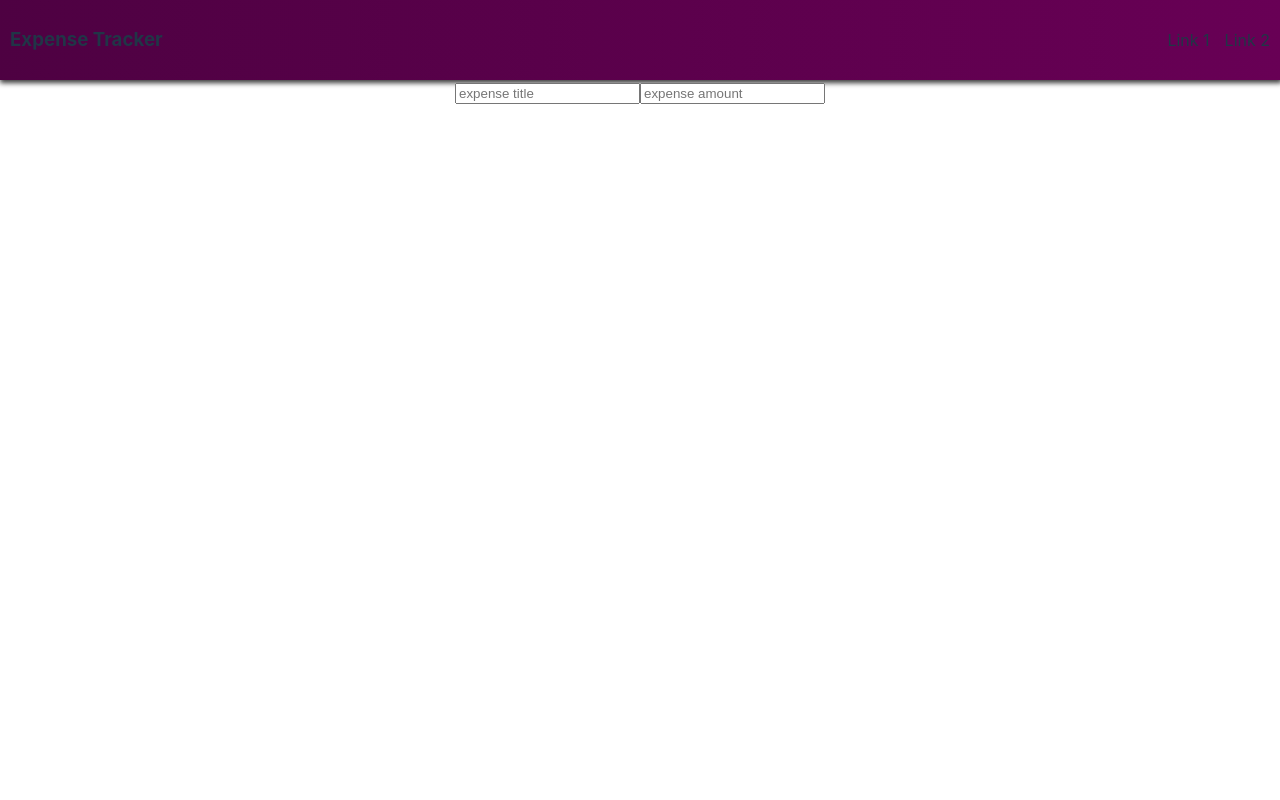
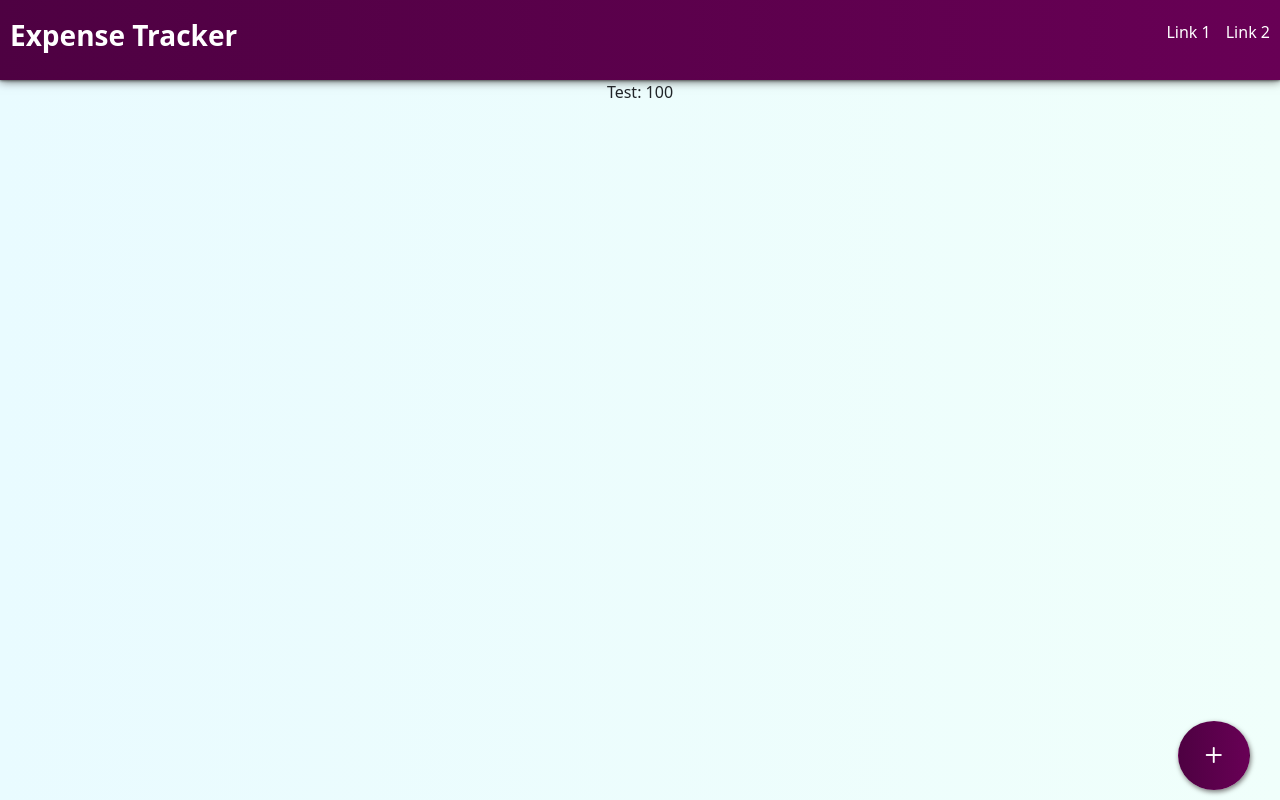
Before and after one commit to recklessly-lazy/expense-tracker, a React (Vite) app: page / in a window 1280 px wide. Built offline with nearby package versions, Linux system fonts and the light colour scheme.

Commit message:
new commit

```diff
--- /dev/null
+++ b/src/components/Backdrop/BackDrop.module.scss
@@ -0,0 +1,23 @@
+.backDrop {
+    height: 100vh;
+    width: 100vw;
+    position: fixed;
+    top: 0;
+    left: 0;
+    background-color: rgb(0, 0, 0, 0.6);
+    transform: translate3d(0, 0, 0);
+    backdrop-filter: blur(1px);
+    z-index: 6;
+    animation: entry 0.5s ease-in;
+}
+
+@keyframes entry {
+    from {
+        opacity: 0;
+        backdrop-filter: blur(0px);
+    }
+
+    to {
+        opacity: 1;
+    }
+}
--- /dev/null
+++ b/src/components/Backdrop/BackDrop.tsx
@@ -0,0 +1,8 @@
+import React from "react";
+import styles from "./BackDrop.module.scss";
+
+function BackDrop({onClick}: {onClick: CallableFunction}) {
+    return <div className={styles.backDrop}>BackDrop</div>;
+}
+
+export default BackDrop;
--- a/src/components/Header/Header.module.scss
+++ b/src/components/Header/Header.module.scss
@@ -10,7 +10,9 @@
     flex-direction: row;
     align-items: center;
     justify-content: space-between;
-    box-shadow:  1px 2px 5px 1px rgb(58, 58, 58);
+    box-shadow: 0 0 10px 0px rgb(58, 58, 58), 0 0 3px #222;
+    color: white;
+    z-index: 5;
 }
 
 .ul {
--- a/src/components/NewExpenseForm/NewExpenseForm.module.scss
+++ b/src/components/NewExpenseForm/NewExpenseForm.module.scss
@@ -1,13 +1,30 @@
-.form{
+.form {
     // position: absolute;
     // bottom: 100px;
     // margin: 0 auto;
     // width: 50%;
-    position: absolute;
-        top: 0;
-        left: 0;
-        right: 0;
-        bottom: 0;
-        margin: auto;
-        min-width: 60%;
+    position: fixed;
+    // top: 0;
+    left: 0;
+    right: 0;
+    bottom: 0;
+    margin: auto;
+    max-width: 50%;
+    text-align: left;
+    box-sizing: border-box;
+    box-shadow: 1px -2px 10px rgb(82, 82, 82), inset 0 0 2px rgb(146, 146, 146);
+    padding: 10px 40px;
+    border-radius: 10px 10px 0px 0px;
+    background-color: rgb(255, 255, 255);
+    z-index: 7;
+    animation: formEntry 0.5s ease-in;
 }
+
+@keyframes formEntry {
+    from{
+        transform: translateY(500px);
+    }
+    to{
+        transform: translateY(0);
+    }
+}
--- a/src/components/NewExpenseForm/NewExpenseForm.tsx
+++ b/src/components/NewExpenseForm/NewExpenseForm.tsx
@@ -1,23 +1,70 @@
-import React from "react";
-import styles from './NewExpenseForm.module.scss'
+import React, { FormEvent, useState } from "react";
+import styles from "./NewExpenseForm.module.scss";
+import Form from "react-bootstrap/Form";
+import BackDrop from "../Backdrop/BackDrop";
 
-function NewExpenseForm() {
-    return (
+function NewExpenseForm({ show }: { show: boolean }) {
+    const [expenseTitle, setExpenseTitle] = useState("");
+    const [expenseAmount, setExpenseAmount] = useState(0);
+
+    function addExpenseHandler(event: FormEvent) {
+        event.preventDefault();
+    }
+    let content = (
+        <>
+            <BackDrop onClick={()=>{}}/>
             <div className={styles.form}>
-            <form>
+                <form className="pb-2" onSubmit={addExpenseHandler}>
+                    <div className="pb-3">
+                        <label className="form-label" htmlFor="expense_title">
+                            Expense title
+                        </label>
                         <input
+                            className="form-control"
                             type="text"
+                            id="expense_title"
                             name="expense_title"
                             placeholder="expense title"
+                            onChange={(e) => setExpenseTitle(e.target.value)}
                         />
+                    </div>
+                    <div className="pb-3">
+                        <label className="form-label" htmlFor="expense_amount">
+                            Amount
+                        </label>
                         <input
+                            className="form-control"
                             type="number"
+                            id="expense_amount"
                             name="expense_amount"
                             placeholder="expense amount"
+                            onChange={(e) =>
+                                setExpenseAmount(parseFloat(e.target.value))
+                            }
                         />
+                    </div>
+                    <div className="pb-3">
+                        <label className="form-label" htmlFor="expense_amount">
+                            Date
+                        </label>
+                        <input
+                            className="form-control"
+                            type="date"
+                            id="expense_date"
+                            name="expense_date"
+                            onChange={(e) =>
+                                setExpenseAmount(parseFloat(e.target.value))
+                            }
+                        />
+                    </div>
+                    <button type="submit" className="btn btn-primary">
+                        Add
+                    </button>
                 </form>
             </div>
+        </>
     );
+    return <>{show ? content : null}</>;
 }
 
 export default NewExpenseForm;
--- a/src/index.css
+++ b/src/index.css
@@ -4,9 +4,9 @@
     line-height: 24px;
     font-weight: 400;
 
-    color-scheme: light dark;
+    /* color-scheme: light dark; */
     color: rgba(255, 255, 255, 0.87);
-    background-color: #242424;
+    /* background-color: #242424; */
 
     font-synthesis: none;
     text-rendering: optimizeLegibility;
@@ -37,7 +37,7 @@ h1 {
 }
 
 button {
-    border-radius: 8px;
+    /* border-radius: 8px; */
     border: 1px solid transparent;
     padding: 0.6em 1.2em;
     font-size: 1em;
@@ -47,14 +47,14 @@ button {
     cursor: pointer;
     transition: border-color 0.25s;
 }
-button:hover {
+/* button:hover {
     border-color: #646cff;
 }
 button:focus,
 button:focus-visible {
     outline: 4px auto -webkit-focus-ring-color;
-}
-
+} */
+/*
 @media (prefers-color-scheme: light) {
     :root {
         color: #213547;
@@ -66,11 +66,10 @@ button:focus-visible {
     button {
         background-color: #f9f9f9;
     }
-}
+} */
 
-@media (prefers-color-scheme: dark) {
+/* @media (prefers-color-scheme: dark) {
     :root {
-        /* color: #213547; */
         background-color: #686868;
     }
-}
+} */
--- a/src/main.tsx
+++ b/src/main.tsx
@@ -1,5 +1,10 @@
 import React from "react";
 import ReactDOM from "react-dom/client";
+import "bootstrap/dist/css/bootstrap.min.css";
+import "bootstrap/dist/js/bootstrap.bundle.min";
+import "bootstrap-icons/font/bootstrap-icons.css"
+import $ from "jquery";
+import Popper from "popper.js";
 import App from "./App";
 import "./index.css";
 import { Provider } from "react-redux";
--- a/src/pages/ExpensePage/ExpensePage.module.scss
+++ b/src/pages/ExpensePage/ExpensePage.module.scss
@@ -1,12 +1,32 @@
-.expensePage{
+.expensePage {
+    position: relative;
     display: flex;
     flex-direction: column;
-    width: 80%;
+    width: 100%;
     height: 100%;
     margin: 0 auto;
     align-items: stretch;
     justify-content: stretch;
+
     * {
         flex-grow: 1;
     }
+
+    background: linear-gradient(to right, rgb(233, 251, 255), rgb(240, 255, 251));
 }
+
+.addBtn {
+    position: fixed;
+    z-index: 7;
+    bottom: 10px;
+    right: 30px;
+    color: white;
+    border-radius: 50%;
+    box-shadow: 1px 2px 5px #777;
+    background: linear-gradient(to right, #4e0142, #680055);
+
+    &:active {
+        transform: translate(1px, 2px);
+        box-shadow: 0 0 0;
+    }
+}
--- a/src/pages/ExpensePage/ExpensePage.tsx
+++ b/src/pages/ExpensePage/ExpensePage.tsx
@@ -1,14 +1,24 @@
-import React from "react";
+import React, { useState } from "react";
 import styles from "./ExpensePage.module.scss";
 import ExpensesList from "../../components/ExpensesList/ExpensesList";
 import NewExpenseForm from "../../components/NewExpenseForm/NewExpenseForm";
 
 function ExpensePage() {
+    const [showExpenseform, setShowExpenseform] = useState(false);
+    const toggleAddExpenseForm = () => {
+        setShowExpenseform((prevState) => !prevState);
+    };
     return (
         <div className={styles.expensePage}>
             <ExpensesList />
-            <NewExpenseForm />
-            {/* <Expe */}
+            <NewExpenseForm show={showExpenseform} />
+            <button className={styles.addBtn} onClick={toggleAddExpenseForm}>
+                {!showExpenseform ? (
+                    <i className="bi bi-plus" style={{ fontSize: "2rem" }}></i>
+                ) : (
+                    <i className="bi bi-x"style={{fontSize: '2rem'}} ></i>
+                )}
+            </button>
         </div>
     );
 }
```
Also changed, not shown: package.json (+8 -1 lines), 1 other file (tests, documents, lock files or other folders). Lines whose indentation alone changed are shown as unchanged.
